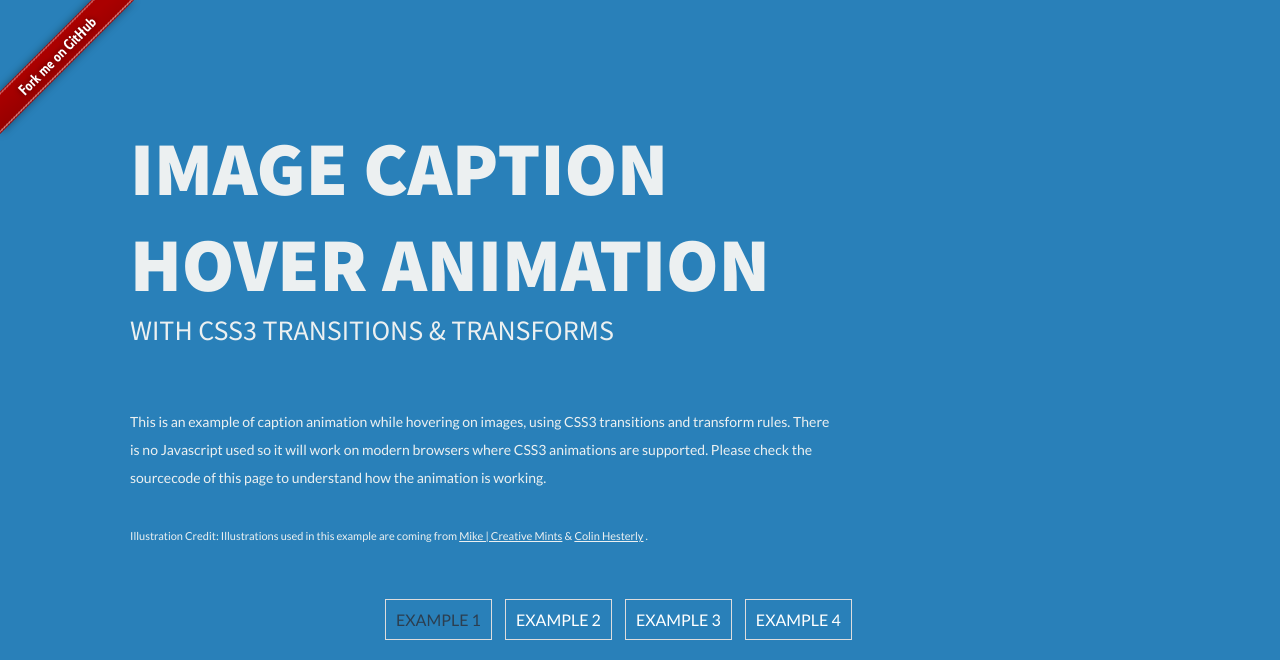
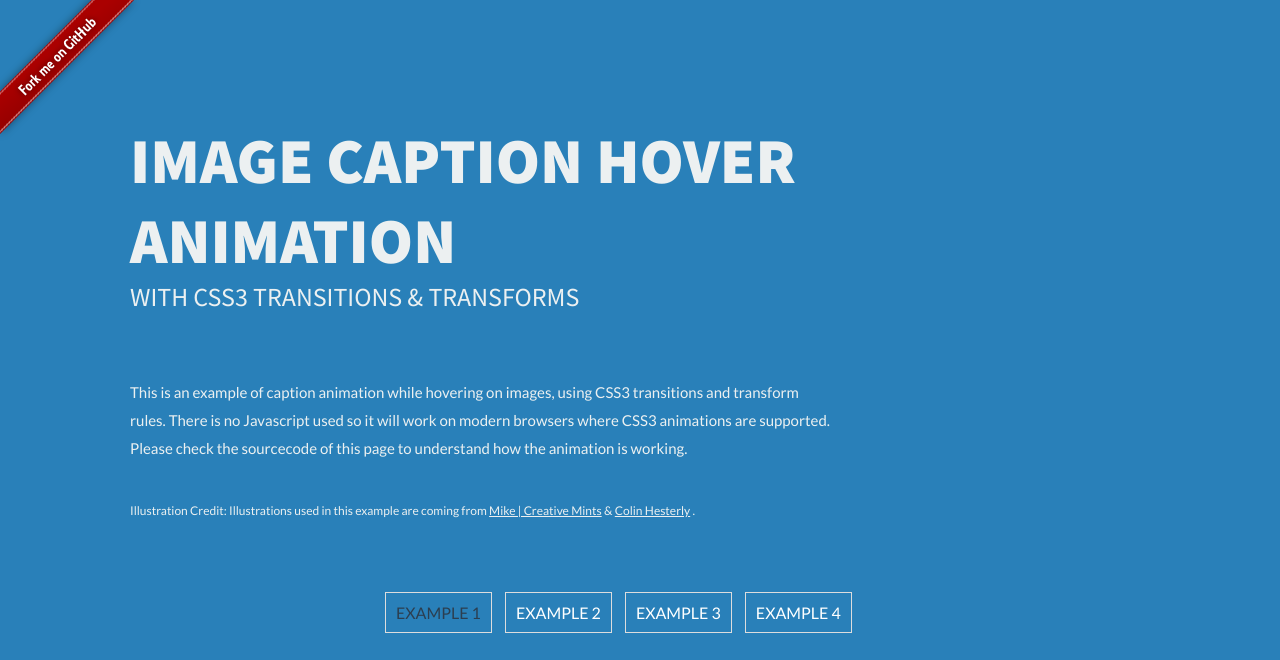
Before and after one commit to datdang3007/web-baitap8, a plain HTML site: page index.html in a window 1280 px wide. Shown: the top 660 px of the page. Drawn offline with Linux system fonts and the light colour scheme.

Commit message:
update code

```diff
--- a/style.scss
+++ b/style.scss
@@ -19,22 +19,23 @@ body {
         text-transform: uppercase;
     }
     h1 {
-        font-size: 76px;
+        font-weight: 900;
+        font-size: 64px;
     }
     h2 {
         font-weight: lighter;
-        font-size: 28px;
+        font-size: 26px;
     }
     p {
         color: #ecf0f1;
         font-family: "Lato";
         line-height: 28px;
-        font-size: 14px;
-        padding-top: 50px;
+        font-size: 15px;
+        padding-top: 55px;
     }
     p.credit {
-        padding-top: 30px;
-        font-size: 11px;
+        padding-top: 35px;
+        font-size: 12px;
         a {
             color: #ecf0f1;
         }
@@ -42,7 +43,7 @@ body {
     .text {
         margin-left: 130px;
         width: 700px;
-        height: 430px;
+        height: 422.5px;
         .text1 {
             display: flex;
             width: 100%;
```
Also changed, not shown: style.css, 1 other file.
